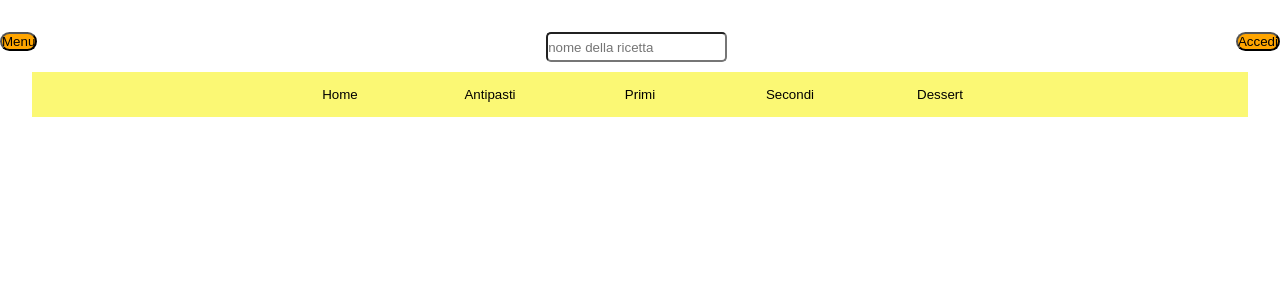
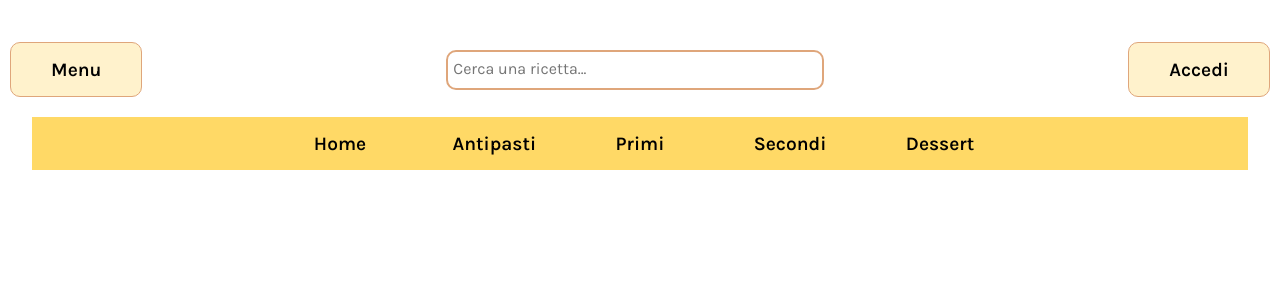
Before and after one commit to RcoRed/ProjectPEPE-frontend, a React (Vite) app: page / in a window 1280 px wide. Shown: the top 300 px of the page. Built offline with nearby package versions, Linux system fonts and the light colour scheme; no server answers.

Commit message:
completa css header

```diff
--- a/index.html
+++ b/index.html
@@ -1,13 +1,19 @@
 <!DOCTYPE html>
 <html lang="en">
+
 <head>
   <meta charset="UTF-8" />
   <link rel="icon" type="image/svg+xml" href="/vite.svg" />
+  <link rel="preconnect" href="https://fonts.googleapis.com">
+  <link rel="preconnect" href="https://fonts.gstatic.com" crossorigin>
+  <link href="https://fonts.googleapis.com/css2?family=Karla:wght@400;500;600;700&display=swap" rel="stylesheet">
   <meta name="viewport" content="width=device-width, initial-scale=1.0" />
   <title>Vite + React</title>
 </head>
+
 <body>
   <div id="root"></div>
   <script type="module" src="/src/main.jsx"></script>
 </body>
+
 </html>
--- a/src/components/header.jsx
+++ b/src/components/header.jsx
@@ -4,11 +4,11 @@ function Header() {
     return (
         <header>
             <div className="div1">
-                <div>
+                <div className="div-button">
                     <button className="button">Menu</button>
                 </div>
                 <SearchBar />
-                <div>
+                <div className="div-button">
                     <button className="button">Accedi</button>
                 </div>
             </div>
--- a/src/components/searchBar.jsx
+++ b/src/components/searchBar.jsx
@@ -1,7 +1,7 @@
 function SearchBar() {
     return (
         <div className="searchBar">
-            <input placeholder="nome della ricetta" id="searchBarInput"></input>
+            <input placeholder="Cerca una ricetta..." id="searchBarInput"></input>
         </div>
 
     );
--- a/src/index.css
+++ b/src/index.css
@@ -2,11 +2,27 @@
   margin: 0;
   padding: 0;
   box-sizing: border-box;
+  font-family: 'Karla', sans-serif;
 }
 
 #searchBarInput{
-  height: 30px;
-  border-radius: 5px;
+  height: 40px;
+  border-radius: 10px;
+  border: 2px solid #DFA67B;
+  width: 100%;
+}
+#searchBarInput::placeholder{
+  padding: 5px;
+  font-size: 1rem;
+
+}
+#searchBarInput:focus{
+  outline: none !important;
+  border: 2px solid #fa6c00;
+
+}
+.searchBar{
+  width: 30%;
 }
 header{
   display:flex;
@@ -15,13 +31,26 @@ header{
 
 }
 .button{
-  border-radius: 15px;
-  background-color: orange;
+  border-radius: 10px;
+  background-color: #FFF2CC;
+  height: 100%;
+  padding: 15px 40px;
+  border: 1px solid #DFA67B;
+  font-size: 1.2rem;
+  font-weight: 600;
 }
+.button:hover{
+  cursor: pointer;
+  background-color: #F4B183;
+  color: #ffffff;
+}
+
 .div1{
   display: flex;
   justify-content: space-between;
   width: 100vw;
+  padding: 10px;
+  align-items: center;
 }
 
 .menu{
@@ -39,23 +68,25 @@ header{
 .menu a{
   color: black;
   text-decoration: none;
+
 }
 .menu-button{
   background-color: transparent;
   width:70%;
   padding: 15px;
-  border-radius: 5px;
+  font-weight: 600;
+  font-size: 1.2rem;
   border: none;
   transition: 0.2s ease-in-out;
 }
 .menu-button:hover{
-  background-color: aliceblue;
+  background-color: #FFF2CC;
   cursor: pointer;
 
 }
 nav{
   margin-top: 10px;
-  background-color: rgb(251, 248, 116);
+  background-color: #FFD966;
   width: 100%;
   display:flex;
   justify-content: center;
```
Lines whose indentation alone changed are shown as unchanged.
